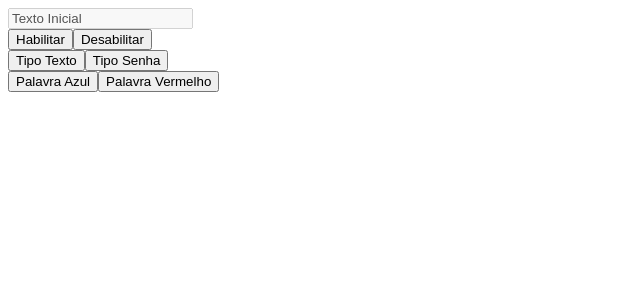
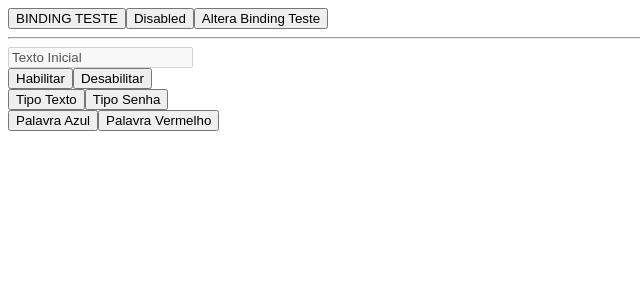
Before and after one commit to danilovalerio/BindingsDiretivasTemplatesDecorators, an Angular app: page / in a window 1280 px wide. Shown: the top 300 px of the page, without its empty margins (0-640 px from the left). Built offline with nearby package versions, Linux system fonts and the light colour scheme.

Commit message:
Attribute Binding examples

```diff
--- a/src/app/app.component.html
+++ b/src/app/app.component.html
@@ -1 +1,3 @@
+<app-attribute-binding></app-attribute-binding>
+<hr />
 <app-event-property-binding></app-event-property-binding>
--- a/src/app/app.module.ts
+++ b/src/app/app.module.ts
@@ -4,11 +4,13 @@ import { BrowserModule, provideClientHydration } from '@angular/platform-browser
 import { AppRoutingModule } from './app-routing.module';
 import { AppComponent } from './app.component';
 import { EventPropertyBindingComponent } from './event-property-binding/event-property-binding.component';
+import { AttributeBindingComponent } from './attribute-binding/attribute-binding.component';
 
 @NgModule({
   declarations: [
     AppComponent,
-    EventPropertyBindingComponent
+    EventPropertyBindingComponent,
+    AttributeBindingComponent
   ],
   imports: [
     BrowserModule,
--- /dev/null
+++ b/src/app/attribute-binding/attribute-binding.component.html
@@ -0,0 +1,5 @@
+<button [attr.title]="btnTitle">BINDING TESTE</button>
+
+<button [attr.disabled]="buttonDisable ? true : null">Disabled</button>
+
+<button (click)="onBtnClick()">Altera Binding Teste</button>
--- /dev/null
+++ b/src/app/attribute-binding/attribute-binding.component.ts
@@ -0,0 +1,16 @@
+import { Component } from '@angular/core';
+
+@Component({
+  selector: 'app-attribute-binding',
+  templateUrl: './attribute-binding.component.html',
+  styleUrl: './attribute-binding.component.scss',
+})
+export class AttributeBindingComponent {
+  btnTitle = 'Texto informativo do botão';
+  buttonDisable = false;
+
+  onBtnClick() {
+    this.btnTitle = 'Titulo Mudou';
+    this.buttonDisable = !this.buttonDisable;
+  }
+}
```
Also changed, not shown: src/app/attribute-binding/attribute-binding.component.scss (added), 1 other file (tests, documents, lock files or other folders).
